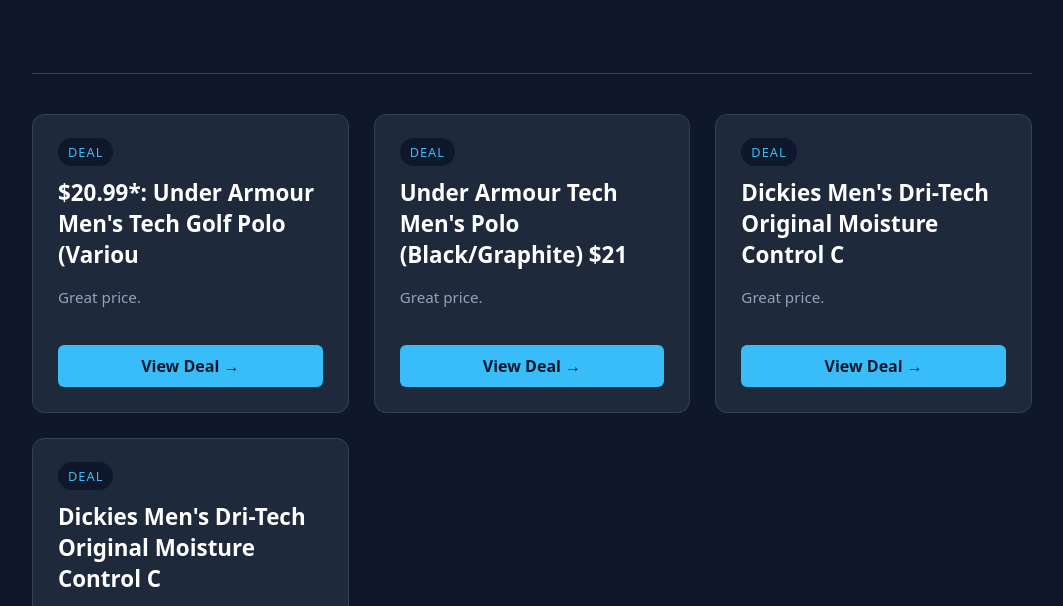
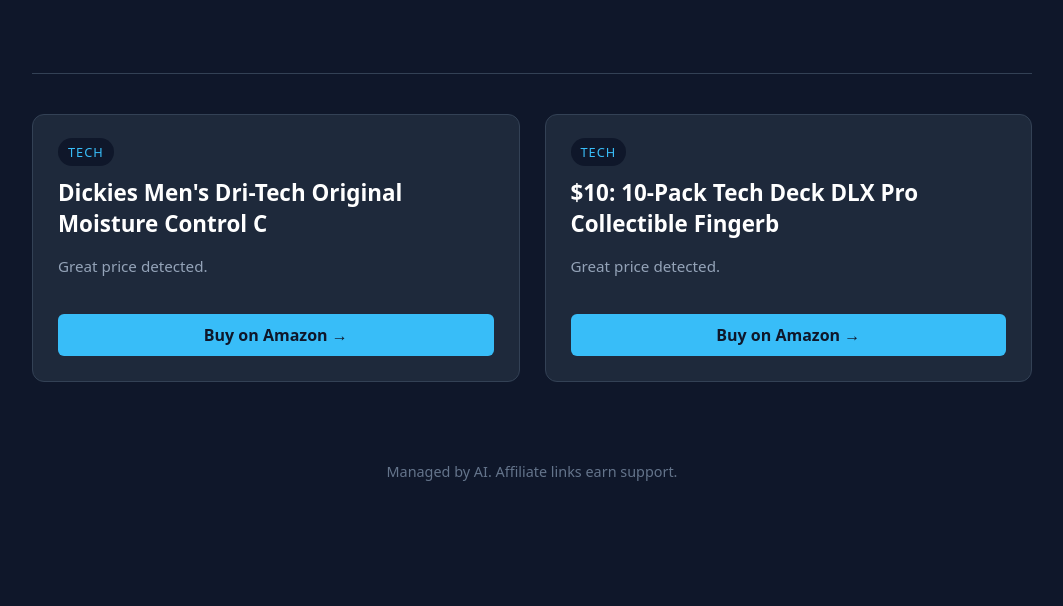
Before and after one commit to michaeldonahue2/circuit-breaker-deals, a plain HTML site: page index.html in a window 1280 px wide. Shown: the part 180-786 px from the top of the page, without its empty margins (108-1171 px from the left). Drawn offline with Linux system fonts and the light colour scheme.

Commit message:
Daily update

```diff
--- a/index.html
+++ b/index.html
@@ -31,31 +31,17 @@
             <div class="grid">
 
         <div class="card">
-            <span class="tag">Deal</span>
-            <a href="https://slickdeals.net/f/18843502-20-99-under-armour-men-s-tech-golf-polo-various-colors-at-amazon?utm_source=rss&utm_content=ht&utm_medium=RSS2" class="headline" target="_blank">$20.99*: Under Armour Men's Tech Golf Polo (Variou</a>
-            <p class="why">Great price.</p>
-            <a href="https://slickdeals.net/f/18843502-20-99-under-armour-men-s-tech-golf-polo-various-colors-at-amazon?utm_source=rss&utm_content=ht&utm_medium=RSS2" class="btn" target="_blank">View Deal &rarr;</a>
+            <span class="tag">Tech</span>
+            <a href="https://www.amazon.com/dp/B0CTRVYH8D?tag=circuitbrea0c-20" class="headline" target="_blank">Dickies Men's Dri-Tech Original Moisture Control C</a>
+            <p class="why">Great price detected.</p>
+            <a href="https://www.amazon.com/dp/B0CTRVYH8D?tag=circuitbrea0c-20" class="btn" target="_blank">Buy on Amazon &rarr;</a>
         </div>
 
         <div class="card">
-            <span class="tag">Deal</span>
-            <a href="https://slickdeals.net/f/18843454-under-armour-tech-men-s-polo-black-graphite-21-free-shipping-w-prime-or-on-35?utm_source=rss&utm_content=ht&utm_medium=RSS2" class="headline" target="_blank">Under Armour Tech Men's Polo (Black/Graphite) $21 </a>
-            <p class="why">Great price.</p>
-            <a href="https://slickdeals.net/f/18843454-under-armour-tech-men-s-polo-black-graphite-21-free-shipping-w-prime-or-on-35?utm_source=rss&utm_content=ht&utm_medium=RSS2" class="btn" target="_blank">View Deal &rarr;</a>
-        </div>
-
-        <div class="card">
-            <span class="tag">Deal</span>
-            <a href="https://slickdeals.net/f/18837160-dickies-men-s-dri-tech-original-moisture-control-crew-socks-6-pairs-oatmeal-assorted-large-4-32?utm_source=rss&utm_content=ht&utm_medium=RSS2" class="headline" target="_blank">Dickies Men's Dri-Tech Original Moisture Control C</a>
-            <p class="why">Great price.</p>
-            <a href="https://slickdeals.net/f/18837160-dickies-men-s-dri-tech-original-moisture-control-crew-socks-6-pairs-oatmeal-assorted-large-4-32?utm_source=rss&utm_content=ht&utm_medium=RSS2" class="btn" target="_blank">View Deal &rarr;</a>
-        </div>
-
-        <div class="card">
-            <span class="tag">Deal</span>
-            <a href="https://slickdeals.net/f/18834934-dickies-men-s-dri-tech-original-moisture-control-crew-socks-blue-assort-6-pairs-7-27?utm_source=rss&utm_content=ht&utm_medium=RSS2" class="headline" target="_blank">Dickies Men's Dri-Tech Original Moisture Control C</a>
-            <p class="why">Great price.</p>
-            <a href="https://slickdeals.net/f/18834934-dickies-men-s-dri-tech-original-moisture-control-crew-socks-blue-assort-6-pairs-7-27?utm_source=rss&utm_content=ht&utm_medium=RSS2" class="btn" target="_blank">View Deal &rarr;</a>
+            <span class="tag">Tech</span>
+            <a href="https://www.amazon.com/dp/B08FDGXQY7?tag=circuitbrea0c-20" class="headline" target="_blank">$10: 10-Pack Tech Deck DLX Pro Collectible Fingerb</a>
+            <p class="why">Great price detected.</p>
+            <a href="https://www.amazon.com/dp/B08FDGXQY7?tag=circuitbrea0c-20" class="btn" target="_blank">Buy on Amazon &rarr;</a>
         </div>
 
             </div>
```
